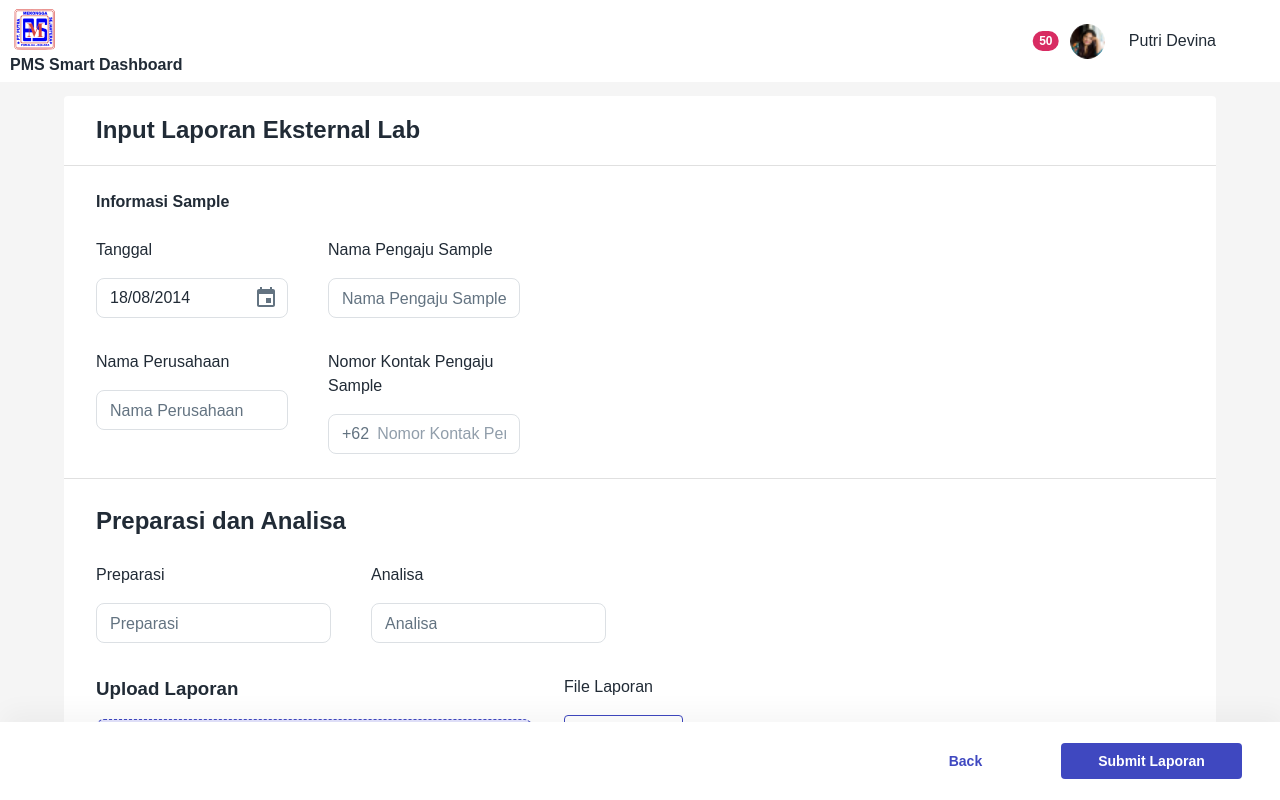
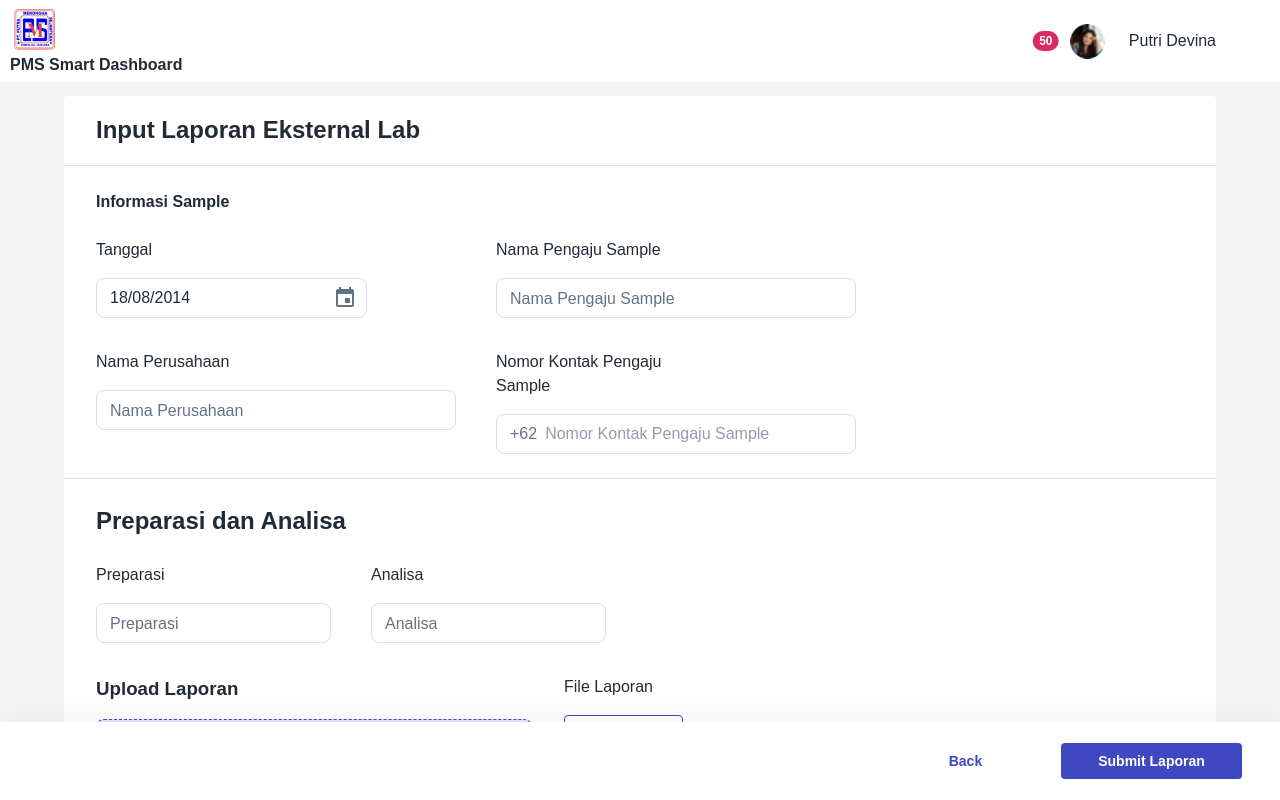
Before and after one commit to primawk/pms, a React (Create React App) app: page /input-laporan-eksternal in a window 1280 px wide. Built offline with nearby package versions, Linux system fonts and the light colour scheme; some icons are missing.

Commit message:
modal pilih laporan

```diff
--- a/src/pages/LaporanLab/InputLaporanEksternal.jsx
+++ b/src/pages/LaporanLab/InputLaporanEksternal.jsx
@@ -59,11 +59,16 @@ const InputLaporanEksternal = () => {
           <h4 style={{ margin: '1.5rem 0.5rem 0 2rem' }}>Informasi Sample</h4>
           <Grid container sx={{ display: 'flex', flexDirection: 'row' }}>
             <Grid
-              sx={{ display: 'flex', flexDirection: 'column', margin: '1.5rem 0.5rem 0.5rem 2rem' }}
-              xs={2}
+              sx={{
+                display: 'flex',
+                flexDirection: 'column',
+                margin: '1.5rem 0.5rem 0.5rem 2rem',
+                width: '22.5rem'
+              }}
             >
               <Box sx={{ marginBottom: '1rem' }}>Tanggal</Box>
-              <LocalizationProvider dateAdapter={AdapterDateFns}>
+              <Grid item sx={{ width: '22.5rem' }}>
+                <LocalizationProvider dateAdapter={AdapterDateFns} fullWidth>
                   <DesktopDatePicker
                     inputFormat="dd/MM/yyyy"
                     value={value}
@@ -72,23 +77,34 @@ const InputLaporanEksternal = () => {
                   />
                 </LocalizationProvider>
               </Grid>
+            </Grid>
             <Grid
-              sx={{ display: 'flex', flexDirection: 'column', margin: '1.5rem 0.5rem 0.5rem 2rem' }}
-              xs={2}
+              sx={{
+                display: 'flex',
+                flexDirection: 'column',
+                margin: '1.5rem 0.5rem 0.5rem 2rem',
+                width: '22.5rem'
+              }}
             >
               <Box sx={{ marginBottom: '1rem' }}>Nama Pengaju Sample</Box>
+              {/* <Grid item sx={{ width: '22.5rem' }}> */}
               <TextField
                 id="outlined-basic"
                 label="Nama Pengaju Sample"
                 variant="outlined"
                 size="small"
               />
+              {/* </Grid> */}
             </Grid>
           </Grid>
           <Grid container sx={{ display: 'flex', flexDirection: 'row' }}>
             <Grid
-              sx={{ display: 'flex', flexDirection: 'column', margin: '1.5rem 0.5rem 0.5rem 2rem' }}
-              xs={2}
+              sx={{
+                display: 'flex',
+                flexDirection: 'column',
+                margin: '1.5rem 0.5rem 0.5rem 2rem',
+                width: '22.5rem'
+              }}
             >
               <Box sx={{ marginBottom: '1rem' }}>Nama Perusahaan</Box>
               <TextField
@@ -103,6 +119,7 @@ const InputLaporanEksternal = () => {
               xs={2}
             >
               <Box sx={{ marginBottom: '1rem' }}>Nomor Kontak Pengaju Sample</Box>
+              <Grid item sx={{ width: '22.5rem' }}>
                 <FormControl size="small" variant="outlined" fullWidth>
                   <OutlinedInput
                     id="outlined-adornment-password"
@@ -117,6 +134,7 @@ const InputLaporanEksternal = () => {
                     fullWidth
                   />
                 </FormControl>
+              </Grid>
             </Grid>
           </Grid>
         </Grid>
```
Lines whose indentation alone changed are shown as unchanged.
